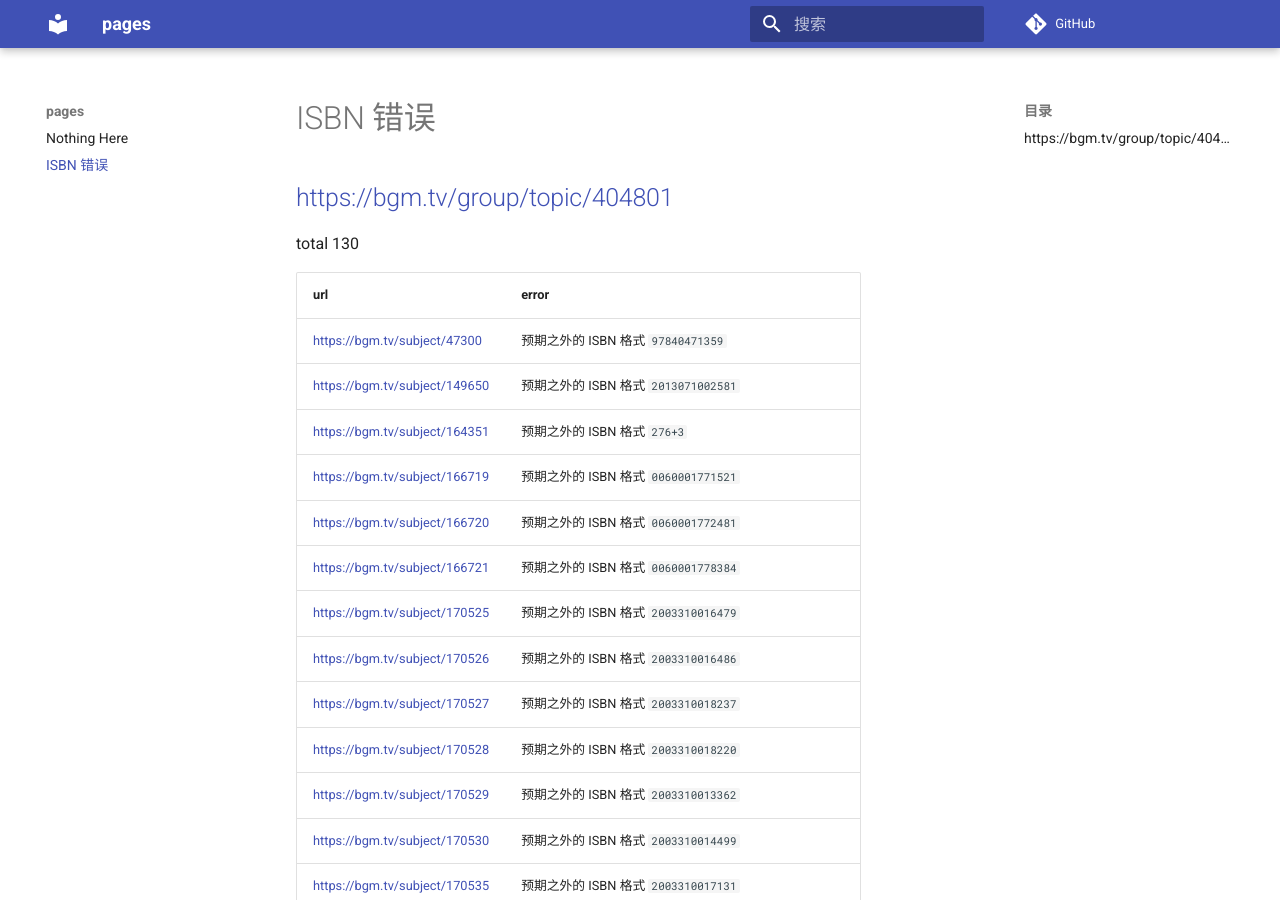
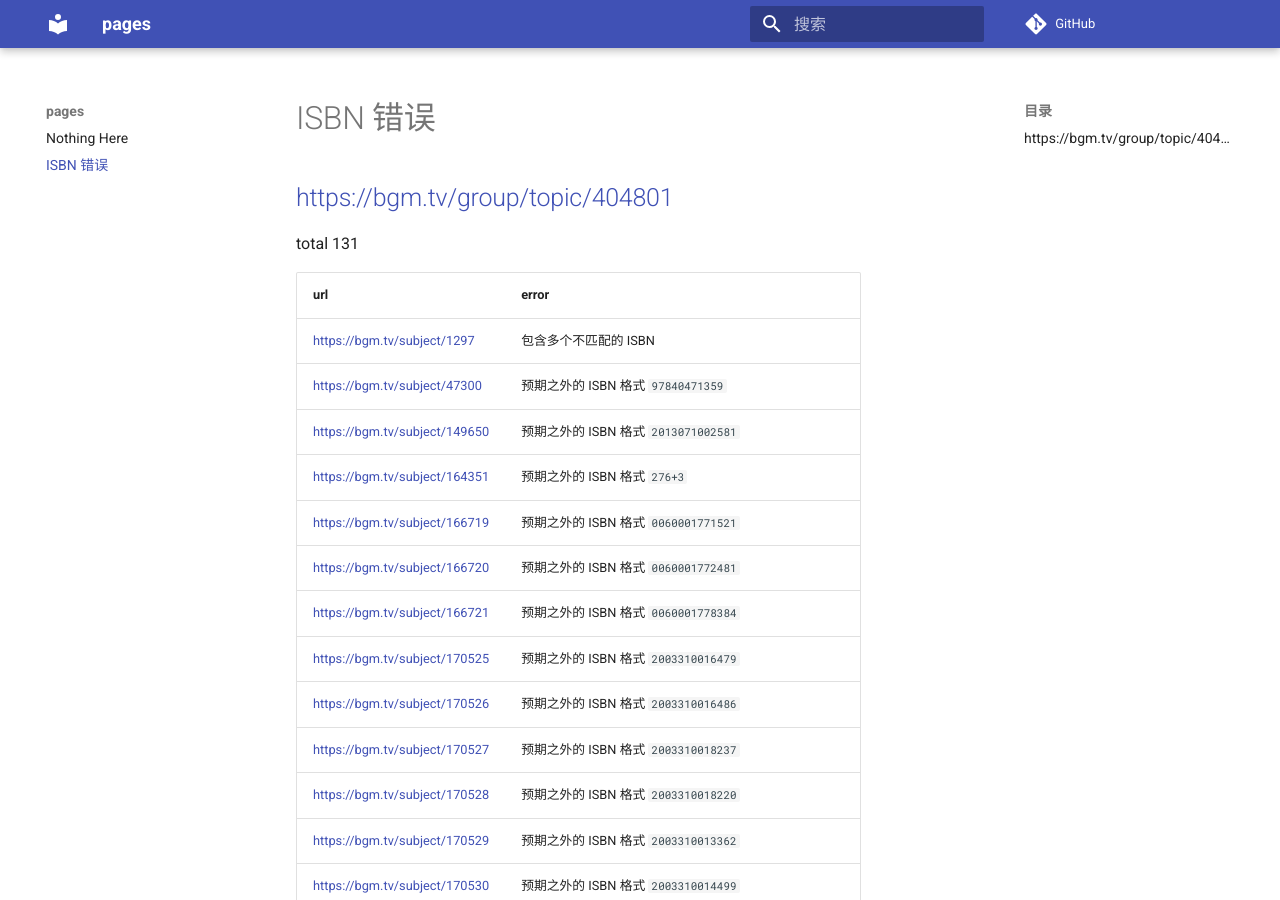
Before and after one commit to trim21/bangumi-pages, an MkDocs documentation site: the page built from docs/isbn.md, in a window 1280 px wide and 900 px high. Built offline with MkDocs 1.6.1 and Material for MkDocs 9.7.7, drawn with Linux system fonts in a browser that asks for light colours; comment, search, counter and statistics services are not loaded.

Commit message:
update isbn.md

```diff
--- a/docs/isbn.md
+++ b/docs/isbn.md
@@ -1,10 +1,11 @@
 # ISBN 错误
 ## <https://bgm.tv/group/topic/404801>
 
-total 130
+total 131
 
 | url | error |
 | --- |  ---  |
+| <https://bgm.tv/subject/1297> | 包含多个不匹配的 ISBN |
 | <https://bgm.tv/subject/47300> | 预期之外的 ISBN 格式 `97840471359` |
 | <https://bgm.tv/subject/149650> | 预期之外的 ISBN 格式 `2013071002581` |
 | <https://bgm.tv/subject/164351> | 预期之外的 ISBN 格式 `276+3` |
```
